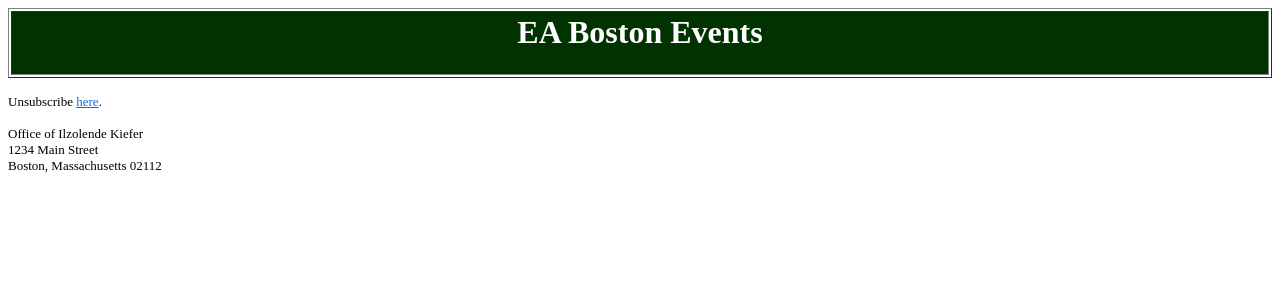
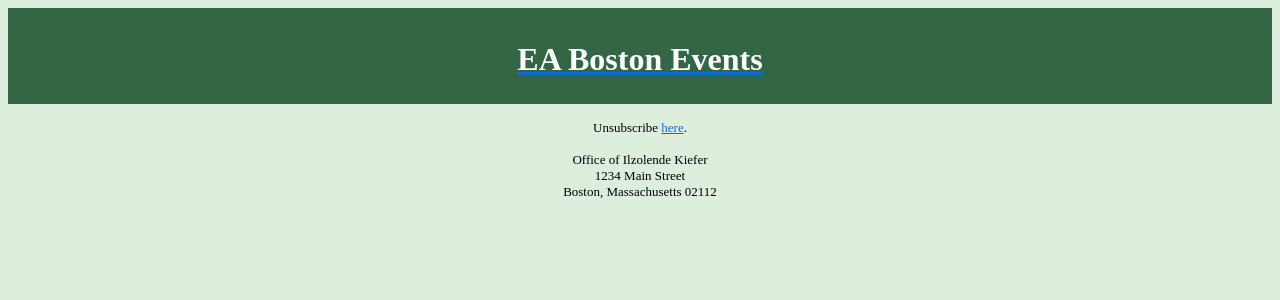
Before and after one commit to taymonbeal/eamail, a Django app: template project/subscriptions/templates/subscriptions/newsletter.html in a window 1280 px wide. Shown: the top 300 px of the page. Run offline with Django 3.2, Linux system fonts and the light colour scheme; the template is opened without the code that fills it, so the values that code supplies are empty.

Commit message:
adjusting layout of email template to have background and fake margins

```diff
--- a/project/subscriptions/templates/subscriptions/newsletter.html
+++ b/project/subscriptions/templates/subscriptions/newsletter.html
@@ -2,21 +2,27 @@
   <head>
     <meta http-equiv="content-type" content="text/html; charset=utf-8">
   </head>
-  <body vlink="#551A8B" link="#0B6CDA" bgcolor="#ffffff" alink="#EE0000"
+  <body vlink="#551A8B" link="#0B6CDA" bgcolor="#DDEEDD" alink="#EE0000"
     text="#000000">
-    <table border="1" cellspacing="2" cellpadding="2" width="100%">
+    <table border="0" cellspacing="0" cellpadding="5" width="100%">
       <tbody>
+        <tr><td valign="center" bgcolor="#336644" align="center" colspan="4">
+            <p>&nbsp;</p>
+        </td></tr>
         <tr>
-          <td valign="top" bgcolor="#003300" align="center" colspan="2">
-            <h1><font color="#ffffff">EA Boston Events</font><br>
+          <td valign="center" bgcolor="#336644" align="center" colspan="4">
+            <h1><a href="http://127.0.0.1:8000{% url 'subscribe' %}">
+              <font color="#FFFFFF">EA Boston Events</font></a>
             </h1>
           </td>
         </tr>
         {% for event in events %}
-        <tr>
-          <td valign="center"><img
+        <tr><td bgcolor="#DDEEDD" colspan="4"><p>&nbsp;</p></td></tr>
+        <tr bgcolor="#FFFFFF">
+          <td bgcolor="#DDEEDD"><p>&nbsp;</p></td>
+          <td valign="center" bgcolor="#FFFFFF"><img
               src="http://127.0.0.1:8000{{ event.picture.url }}" alt=""></td>
-          <td valign="center">
+          <td valign="center" bgcolor="#FFFFFF">
             <h2>{{ event.name }}</h2>
             <p class="date">
               <time datetime="{{ event.start_time|date:'c' }}">
@@ -27,15 +33,18 @@
               </time> long{% endif %}</p>
             <p>{{ event.location }}</p>
             <p>{{ event.description }}</p>
-            <p><a href="{% url 'event_detail' pk=event.pk %}">Permalink</a></p>
+            <p><a href="http://127.0.0.1:8000{% url 'event_detail' pk=event.pk %}">Permalink</a></p>
           </td>
+          <td bgcolor="#DDEEDD"><p>&nbsp;</p></td>
         </tr>
         {% endfor %}
       </tbody>
     </table>
-    <p><font size="-1">Unsubscribe <a href="#">here</a>.</font></p>
-    <p><font size="-1">Office of Ilzolende Kiefer<br>
-        1234 Main Street<br>
-        Boston, Massachusetts 02112<br></font></p>
+    <center>
+      <p><font size="-1">Unsubscribe <a href="#">here</a>.</font></p>
+      <p><font size="-1">Office of Ilzolende Kiefer<br>
+          1234 Main Street<br>
+          Boston, Massachusetts 02112<br></font></p>
+    </center>
   </body>
 </html>
```
